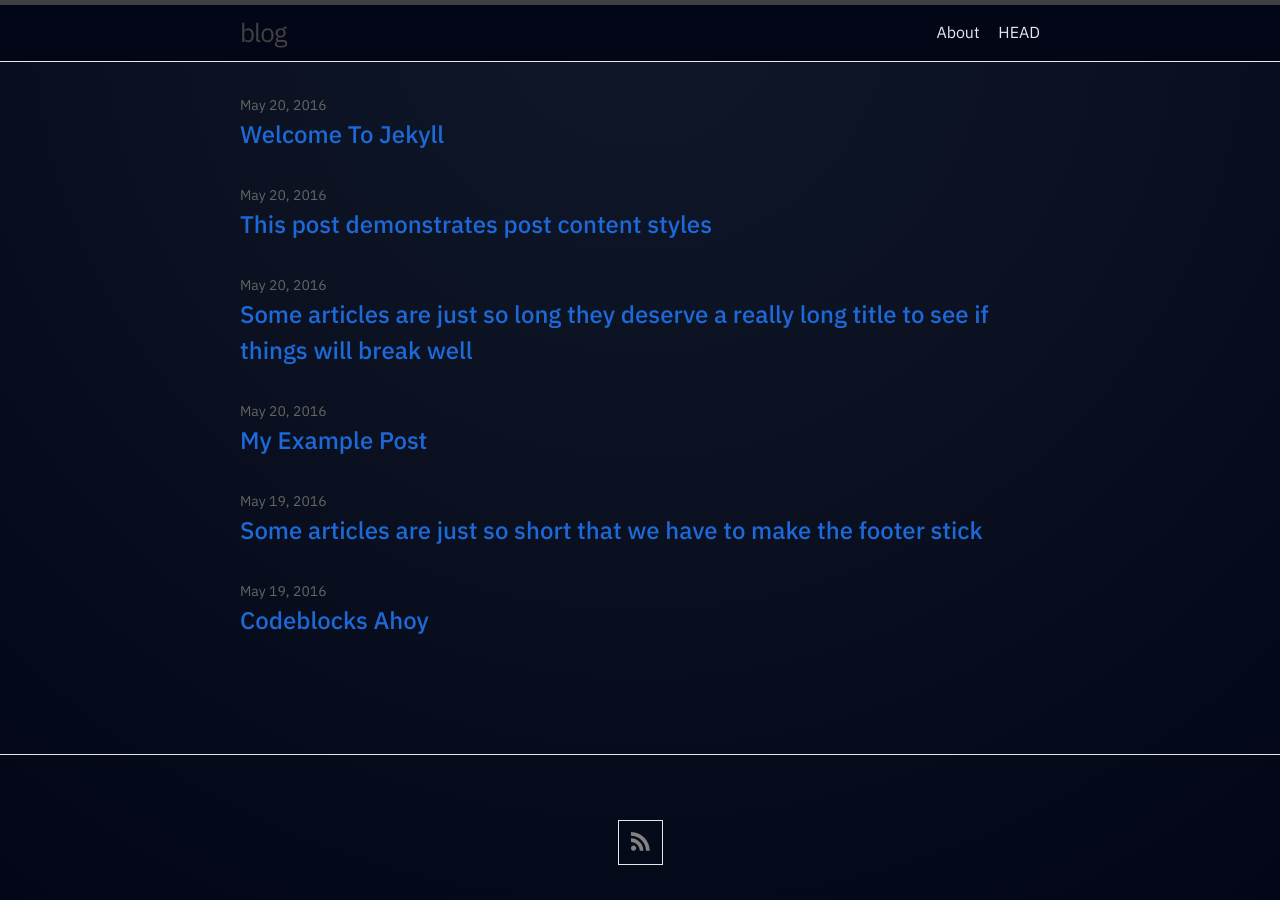
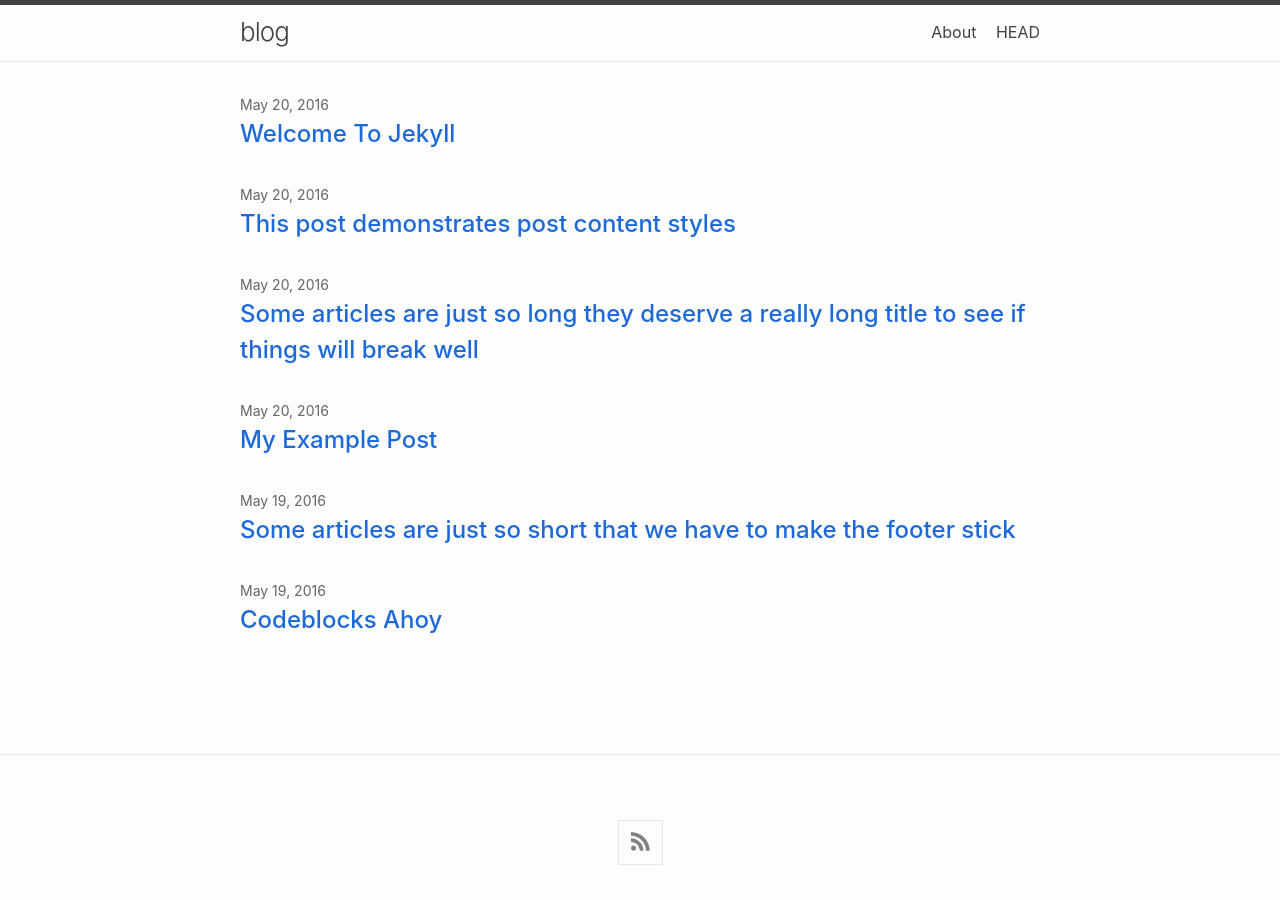
Before and after one commit to skepticpenguin/blog, a Jekyll site: the page built from index.md, in a window 1280 px wide. Built offline with Jekyll 4.4.1, drawn with Linux system fonts in a browser that asks for light colours; nearby versions of some CDN libraries.

Commit message:
Revert "Apply font and color theme"
This reverts commit 14491d7c7d7157eb39d7e23de2aa446b7a5b6d8a.

```diff
--- a/_sass/minima/custom-styles.scss
+++ b/_sass/minima/custom-styles.scss
@@ -1,10 +1,2 @@
-// Custom styles that override everything else.
-
-body {
-  background: radial-gradient(circle at top, #0f172a 0%, #0b1120 45%, #020617 100%);
-  color: $text-color;
-}
-
-a:hover {
-  opacity: 0.85;
-}
+// Placeholder to allow defining custom styles that override everything else.
+// (Use `_sass/minima/custom-variables.scss` to override variable defaults)
--- a/_sass/minima/custom-variables.scss
+++ b/_sass/minima/custom-variables.scss
@@ -1,4 +1 @@
-// Override predefined variables smoothly.
-$base-font-family: "IBM Plex Sans", "Segoe UI", sans-serif;
-$text-color: #e2e8f0;
-$background-color: #020617;
+// Placeholder to allow overriding predefined variables smoothly.
--- a/assets/css/style.scss
+++ b/assets/css/style.scss
@@ -2,8 +2,6 @@
 # Only the main Sass file needs front matter (the dashes are enough)
 ---
 
-@import url("https://fonts.googleapis.com/css2?family=IBM+Plex+Sans:wght@400;500;600;700&display=swap");
-
 @import
   "minima/skins/{{ site.minima.skin | default: 'classic' }}",
   "minima/initialize";
```
